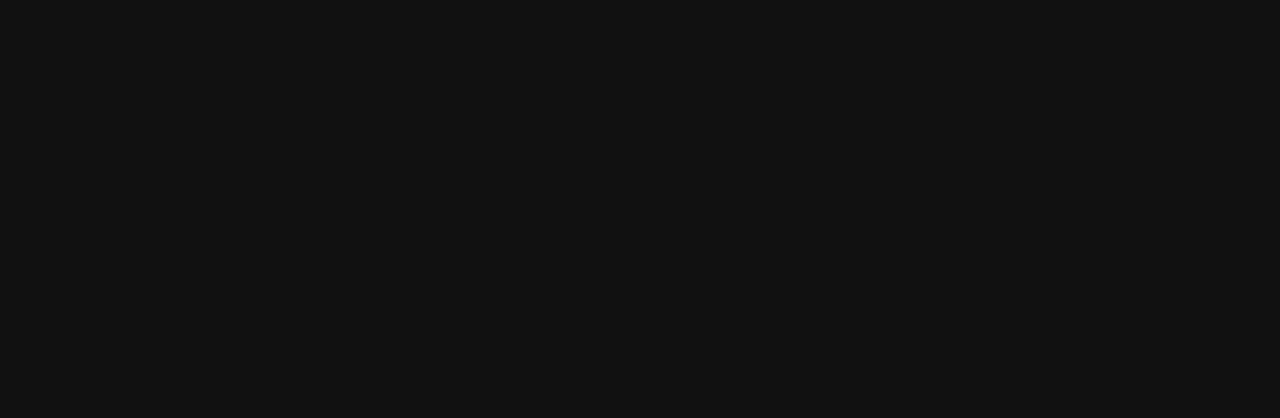
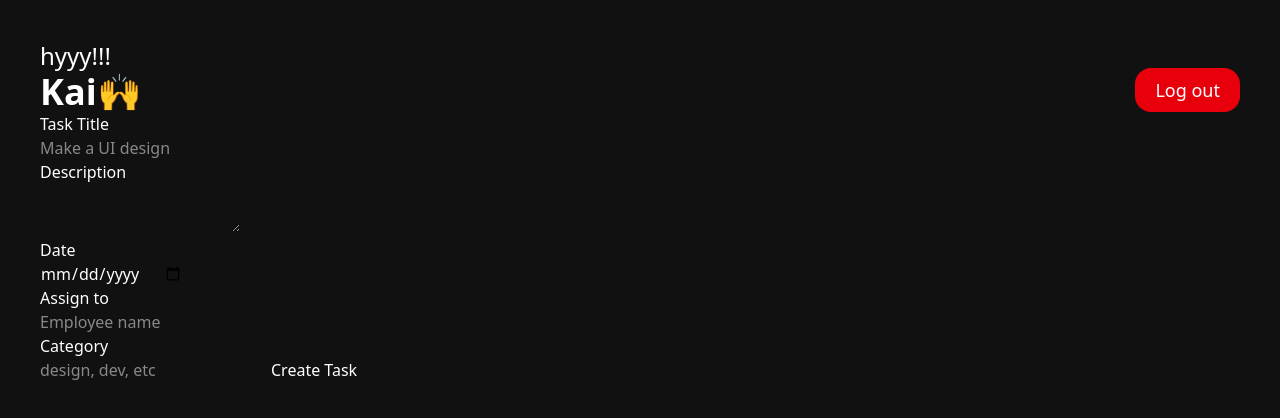
Before and after one commit to Satyam-R4j/employee-management-system, a React (Vite) app: page / in a window 1280 px wide. Shown: the top 418 px of the page. Built offline with nearby package versions, Linux system fonts and the light colour scheme.

Commit message:
Working on UI

```diff
--- a/src/App.jsx
+++ b/src/App.jsx
@@ -1,12 +1,14 @@
 import React from "react";
 import Login from "./components/Auth/Login";
 import EmployeeDashboard from "./components/Dashboard/EmployeeDashboard";
+import AdminDashboard from "./components/Dashboard/AdminDashboard";
 
 function App() {
   return (
     <>
       {/* <Login/> */}
-      <EmployeeDashboard />
+      {/* <EmployeeDashboard /> */}
+      <AdminDashboard/>
     </>
   );
 }
--- a/src/components/Dashboard/AdminDashboard.jsx
+++ b/src/components/Dashboard/AdminDashboard.jsx
@@ -0,0 +1,27 @@
+import React from "react";
+import Header from "../Other/Header";
+
+const AdminDashboard = () => {
+  return (
+    <div className="h-screen w-full p-10">
+      <Header />
+      <div className="">
+        <form className="text-white" action="">
+          <div className=""><h3>Task Title </h3>
+          <input placeholder="Make a UI design" type="text" /></div>
+          <div className=""><h3>Description</h3>
+          <textarea name="" id=""></textarea></div>
+          <h3>Date</h3>
+          <input type="date" />
+          <h3>Assign to </h3>
+          <input type="text" placeholder="Employee name" />
+          <h3>Category </h3>
+          <input type="text" placeholder="design, dev, etc" />
+          <button>Create Task</button>
+        </form>
+      </div>
+    </div>
+  );
+};
+
+export default AdminDashboard;
--- a/src/components/Dashboard/EmployeeDashboard.jsx
+++ b/src/components/Dashboard/EmployeeDashboard.jsx
@@ -1,9 +1,16 @@
 import React from "react";
+import Header from "../Other/Header";
+import TaskListNumbers from "../TaskList/TaskListNumbers";
+import TaskList from "../TaskList/TaskList";
 
 function EmployeeDashboard() {
-  return <div>
-
-  </div>;
+  return (
+    <div className="p-10 bg-[#1C1C1C] ">
+      <Header />
+      <TaskListNumbers />
+      <TaskList />
+    </div>
+  );
 }
 
 export default EmployeeDashboard;
--- a/src/components/Other/Header.jsx
+++ b/src/components/Other/Header.jsx
@@ -2,10 +2,11 @@
 
 const Header = () => {
   return (
-    <div>
-      <h1>
-        Hello <br />{" "}
+    <div className="flex text-white items-end justify-between">
+      <h1 className="text-2xl font-medium">
+        hyyy!!! <br /><span className="text-4xl font-semibold" >Kai🙌</span>
       </h1>
+        <button className="bg-red-600 text-lg text-white px-5 py-2 rounded-2xl font-medium">Log out</button>
     </div>
   );
 };
--- /dev/null
+++ b/src/components/TaskList/TaskList.jsx
@@ -0,0 +1,24 @@
+import React from "react";
+
+const TaskList = () => {
+  return (
+    <div
+      id="tasklist"
+      className="h-[350px] overflow-x-auto flex item-center justify-start gap-5 py-5 w-full flex-nowrap mt-10"
+    >
+      <div className="flex-shrink-0 h-full w-[300px] p-5 bg-green-400 rounded-xl">
+        <div className="flex justify-between items-center">
+          <h3 className="bg-rose-700 font-bold py-1 px-2 rounded-xl text-black ">
+            High
+          </h3>
+          <h4 className="text-sm">27 jan 2025</h4>
+        </div>
+        <h2 className="mt-5 text-2xl font-semibold">
+          Complete this video
+        </h2>
+        <p className="text-sm mt-2"> Lorem ipsum dolor sit amet consectetur adipisicing elit. Adipisci ullam rerum aliquam ut ad?</p>
+      </div>
+    </div>
+  );
+};
+export default TaskList;
--- /dev/null
+++ b/src/components/TaskList/TaskListNumbers.jsx
@@ -0,0 +1,26 @@
+import React from "react";
+
+const TaskListNumbers = () => {
+  return (
+    <div className="flex mt-10 justify-between screen gap-5">
+      <div className="rounded-xl w-[45%] py-6 px-9 bg-red-400">
+        <h2 className="text-3xl font-semibold">0</h2>
+        <h3 className=" text-xl font-medium ">New Task</h3>
+      </div>
+      <div className="rounded-xl w-[45%] py-6 px-9 bg-blue-400">
+        <h2 className="text-3xl font-semibold">0</h2>
+        <h3 className=" text-xl font-medium ">New Task</h3>
+      </div>
+      <div className="rounded-xl w-[45%] py-6 px-9 bg-green-400">
+        <h2 className="text-3xl font-semibold">0</h2>
+        <h3 className=" text-xl font-medium ">New Task</h3>
+      </div>
+      <div className="rounded-xl w-[45%] py-6 px-9 bg-yellow-400">
+        <h2 className="text-3xl font-semibold">0</h2>
+        <h3 className=" text-xl font-medium ">New Task</h3>
+      </div>
+    </div>
+  );
+};
+
+export default TaskListNumbers;
--- a/src/index.css
+++ b/src/index.css
@@ -1,9 +1,11 @@
 @import "tailwindcss";
 
-*{
-  color: #fff;
+
+
+body {
+  background-color: #111;
 }
 
-body{
-  background-color: #111;
+#tasklist::-webkit-scrollbar {
+  display: none;
 }
```
